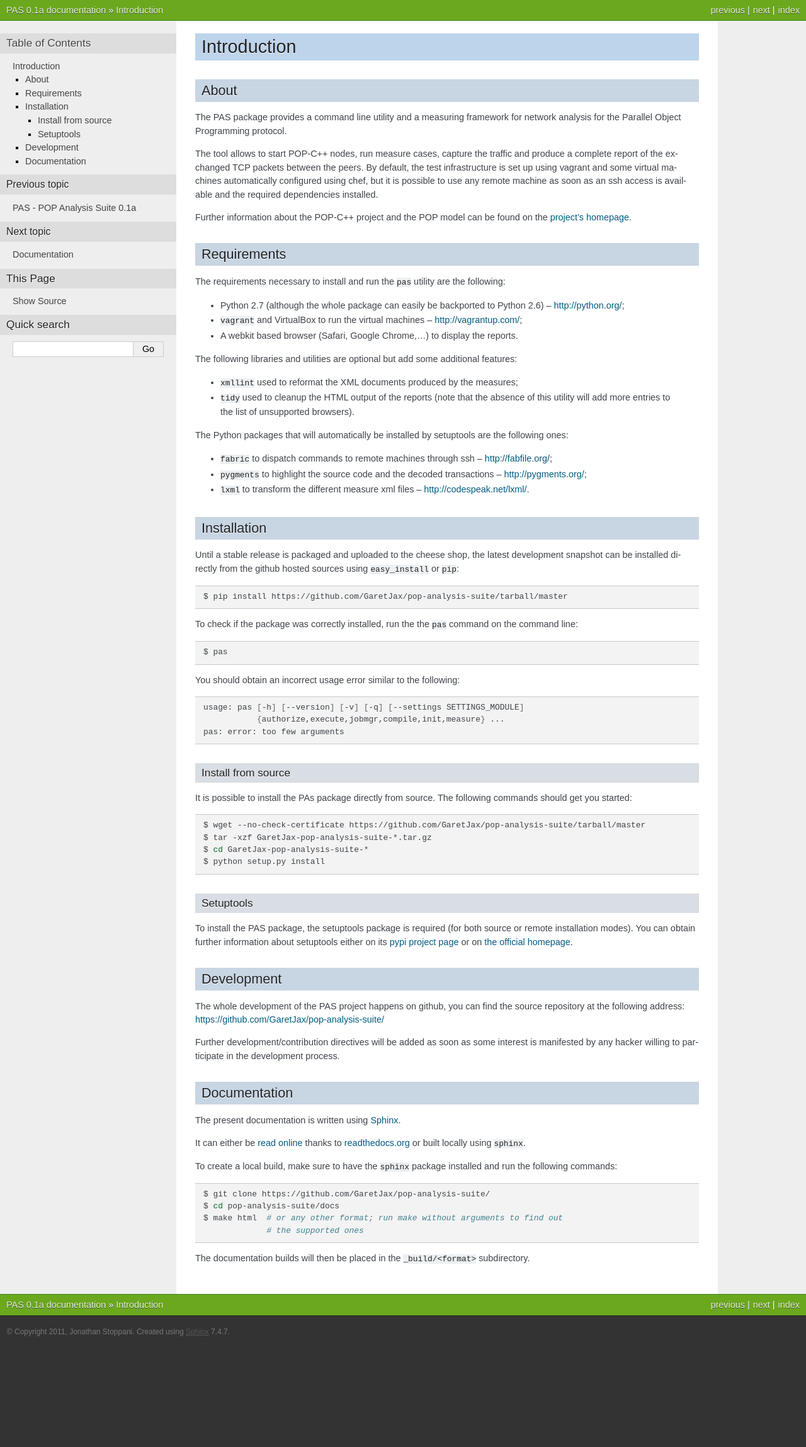
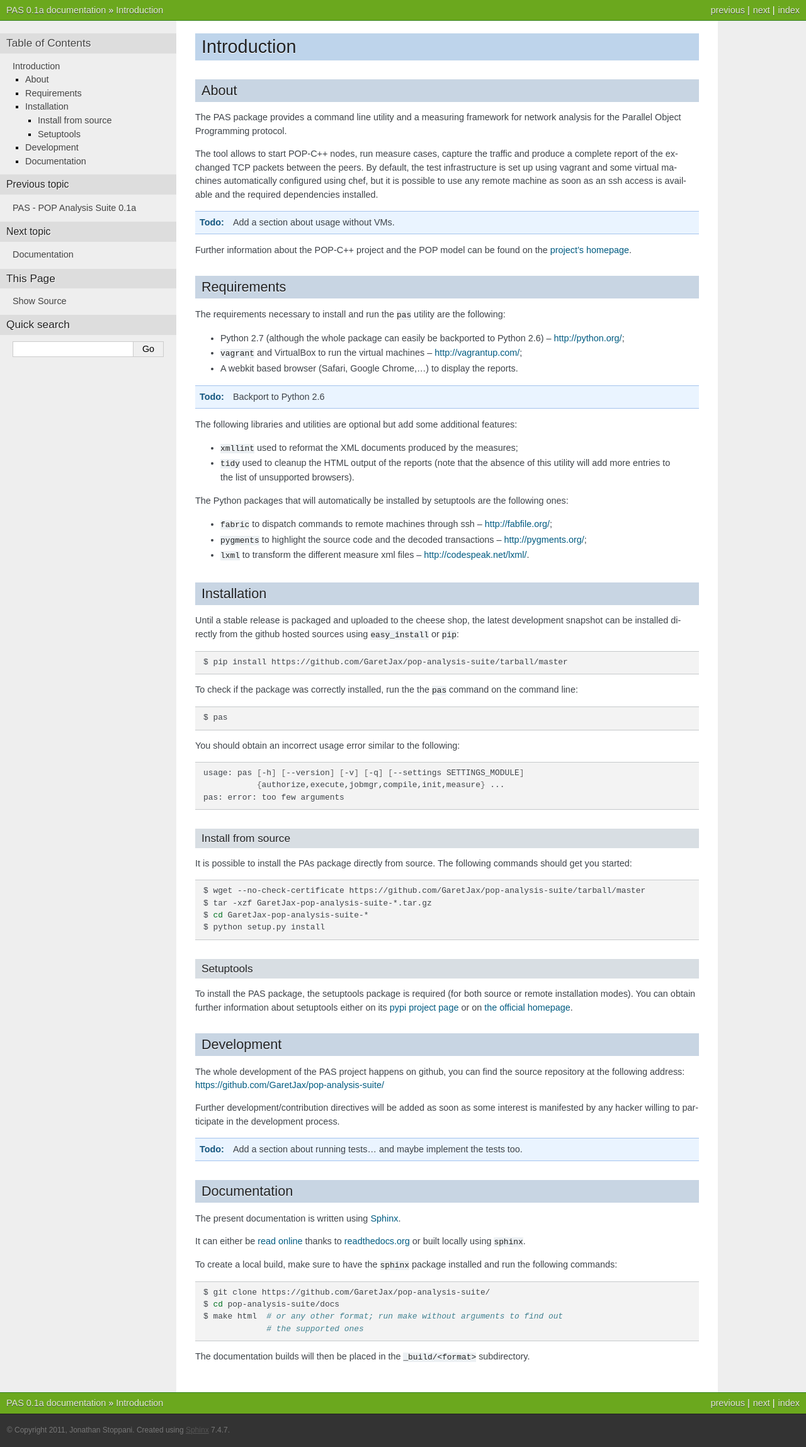
Before and after one commit to GaretJax/pop-analysis-suite, a Sphinx documentation site: the page built from docs/introduction.rst, in a window 1280 px wide. Shown: the whole page at 63% size. Built offline with Sphinx 7.4.7, drawn with Linux system fonts in a browser that asks for light colours; formulas are drawn with MathJax 3; before the commit the page ends 2142 px from its top, so only the background shows below that.

Commit message:
Forcing building of all files during development, added the project to the path in the configuration file and adapted the styles for advanced layouts.

```diff
--- a/docs/_static/custom.css
+++ b/docs/_static/custom.css
@@ -57,10 +57,12 @@
     padding: 2px 3px 3px;
 }
 
-.body blockquote ul {
+.body blockquote ul,
+.body blockquote ol {
     padding-left: 0px;
 }
-.body blockquote ul li {
+.body blockquote ul li,
+.body blockquote ol li {
     padding: 1px 0;
 }
 
@@ -77,11 +79,27 @@
     margin: .4em 0;
 }
 
+.section dl.docutils {
+    margin-left: 40px;
+}
+
+.section dl.docutils dt {
+    font-weight: bold;
+    display: list-item;
+}
+
+.section dl.docutils dd {
+    margin-left: 0;
+}
 
 .section p,
 .section blockquote,
-.section div.admonition p.admonition-title + p {
+.section div.admonition p.admonition-title + p,
+.section dl {
     max-width: 800px;
+}
+.section dd {
+    max-width: 770px;
 }
 .section div.admonition p.admonition-title + p {
     display: inline-block;
@@ -99,14 +117,36 @@
 /* +Notes */
 div.note {
     background-color: #EAF4FF;
-    border-color: #a4c3ed;
+    border: 1px solid #a4c3ed;
     border-right: 0;
     border-left: 0;
 }
 div.note .admonition-title {
     color: #14567F;
 }
-div.admonition p.admonition-title + p {
+/* -Notes */
 
+/* +Todos */
+div.admonition-todo {
+    background-color: #EAF4FF;
+    border: 1px solid #a4c3ed;
+    border-right: 0;
+    border-left: 0;
 }
-/* -Notes */
+div.admonition-todo .admonition-title {
+    color: #14567F;
+}
+/* -Todos */
+
+/* API */
+
+.section dl + dl:before {
+    border-top: 1px solid #eee;
+    display: block;
+    content: " ";
+    padding-bottom: .8em;
+}
+.section dl + dl {
+    margin-top: 0;
+    border-top: 1px solid #aaa;
+}
--- a/docs/conf.py
+++ b/docs/conf.py
@@ -16,7 +16,7 @@
 # If extensions (or modules to document with autodoc) are in another directory,
 # add these directories to sys.path here. If the directory is relative to the
 # documentation root, use os.path.abspath to make it absolute, like shown here.
-#sys.path.insert(0, os.path.abspath('.'))
+sys.path.insert(0, os.path.dirname(os.path.dirname(__file__)))
 
 # -- General configuration -----------------------------------------------------
 
@@ -25,7 +25,11 @@
 
 # Add any Sphinx extension module names here, as strings. They can be extensions
 # coming with Sphinx (named 'sphinx.ext.*') or your custom ones.
-extensions = ['sphinx.ext.autodoc', 'sphinx.ext.todo', 'sphinx.ext.coverage', 'sphinx.ext.pngmath', 'sphinx.ext.viewcode']
+extensions = ['sphinx.ext.autodoc', 'sphinx.ext.todo', 'sphinx.ext.coverage',
+'sphinx.ext.pngmath', 'sphinx.ext.viewcode']
+
+# Display todo items in the documentation
+todo_include_todos = True
 
 # Add any paths that contain templates here, relative to this directory.
 templates_path = ['_templates']
```
Also changed, not shown: 1 other file.
